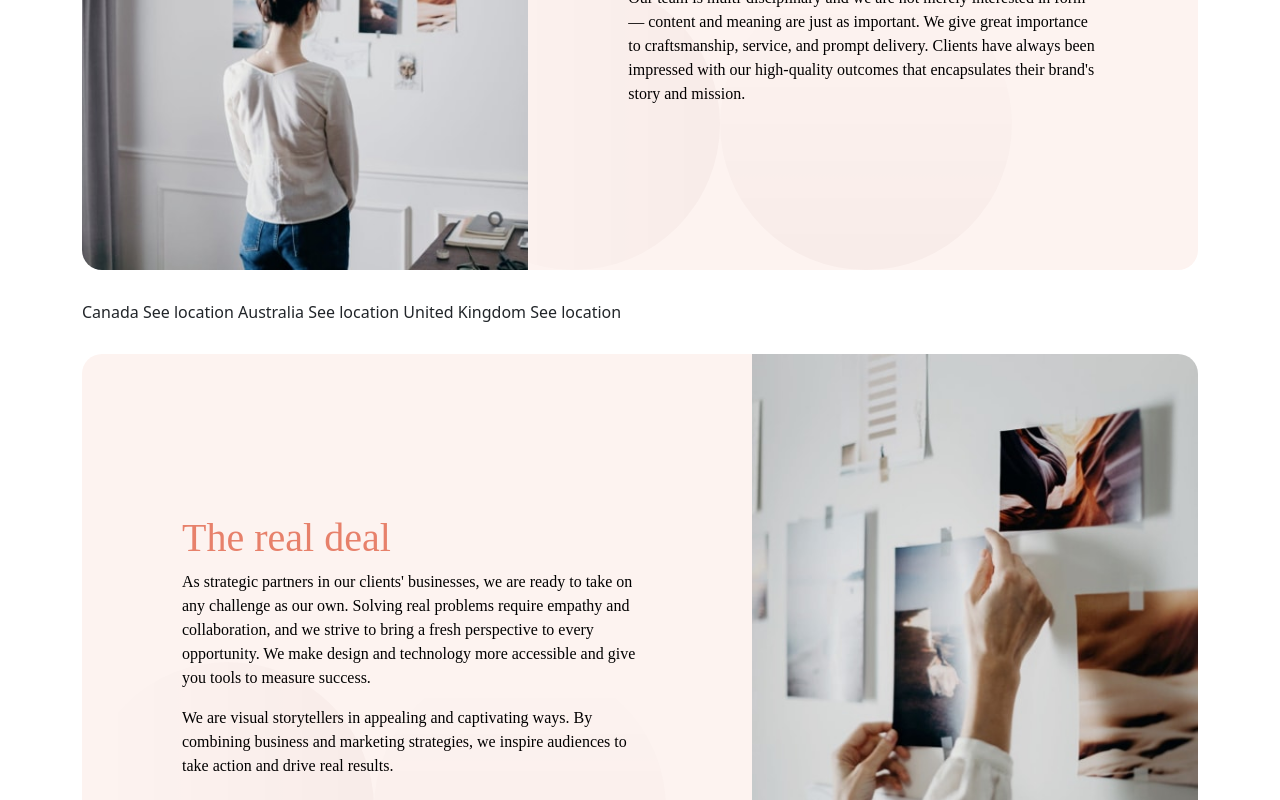
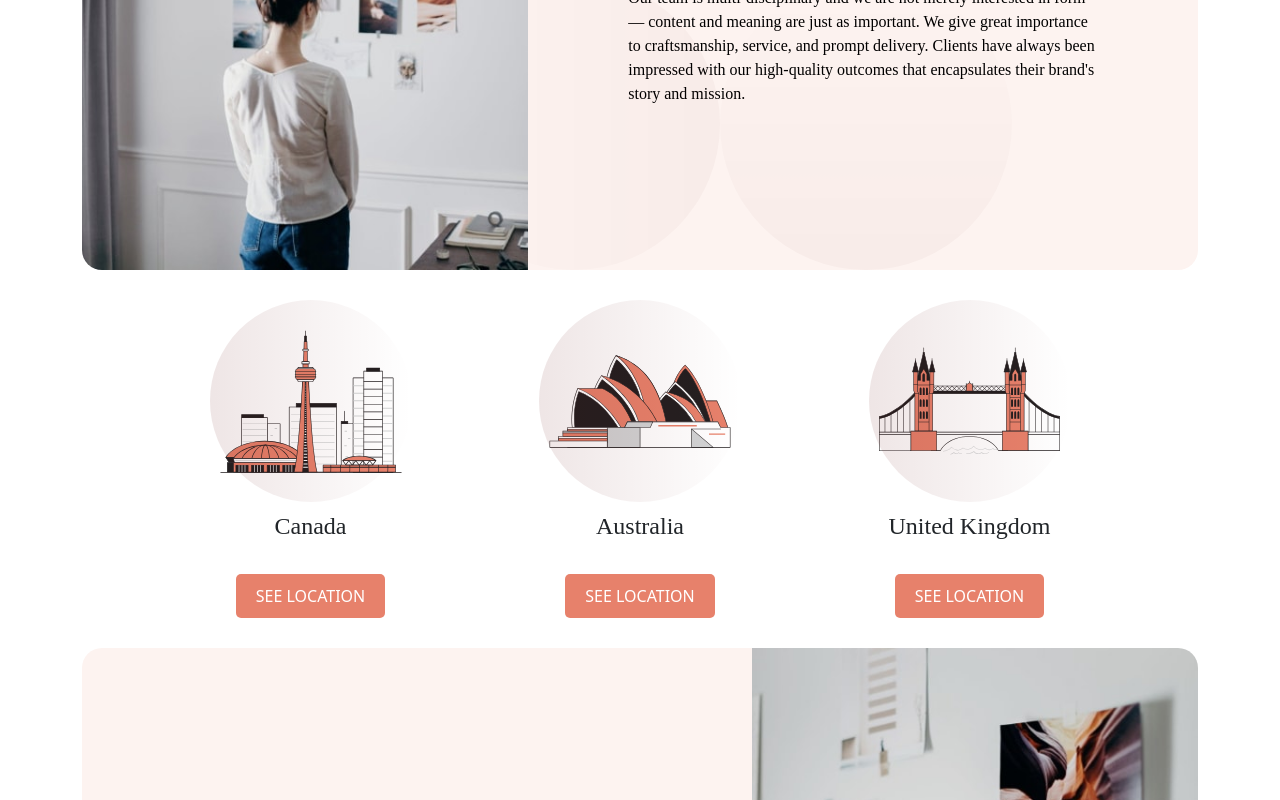
Before and after one commit to thomasgilmore/designo-multi-page-website, a React (Create React App) app: page /about in a window 1280 px wide. Shown: the part 820-1620 px from the top of the page. Built offline with nearby package versions, Linux system fonts and the light colour scheme.

Commit message:
completed About.js

```diff
--- a/src/Components/About.js
+++ b/src/Components/About.js
@@ -11,6 +11,10 @@ import imageWorldClassTalentDesktop from '../assets/about/desktop/image-world-cl
 import imageWorldClassTalentMobile from '../assets/about/mobile/image-world-class-talent.jpg';
 import imageWorldClassTalentTablet from '../assets/about/tablet/image-world-class-talent.jpg';
 import bgPatternThreeCircles from '../assets/shared/desktop/bg-pattern-three-circles.svg';
+import bgPatternSmallCirlce from '../assets/shared/desktop/bg-pattern-small-circle.svg';
+import illustrationAustralia from '../assets/shared/desktop/illustration-australia.svg';
+import illustrationCanada from '../assets/shared/desktop/illustration-canada.svg';
+import illustrationUnitedKingdom from '../assets/shared/desktop/illustration-united-kingdom.svg';
 import imageRealDealDesktop from '../assets/about/desktop/image-real-deal.jpg';
 import imageRealDealMobile from '../assets/about/mobile/image-real-deal.jpg';
 import imageRealDealTablet from '../assets/about/tablet/image-real-deal.jpg';
@@ -55,14 +59,30 @@ export default function About() {
       </div>
     </div>
 
-    Canada
-    See location
+    <div className='placesDiv'>
 
-    Australia
-    See location
+      <div className='placeCanda'>
+        <img src={illustrationCanada} alt="Canada" className='illustrationCanada' />
+        <img src={bgPatternSmallCirlce} alt="bgPatternSmallCirlce" className='bgPatternSmallCirlce' />
+        <h4>Canada</h4>
+        <button className='seeLocationButton'>See location</button>
+      </div>
 
-    United Kingdom
-    See location
+      <div className='placeAustralia'>
+        <img src={illustrationAustralia} alt="Australia" className='illustrationAustralia' />
+        <img src={bgPatternSmallCirlce} alt="bgPatternSmallCirlce" className='bgPatternSmallCirlce' />
+        <h4>Australia</h4>
+        <button className='seeLocationButton'>See location</button>
+      </div>
+
+      <div className='placeUnitedKingdom'>
+        <img src={illustrationUnitedKingdom} alt="United Kingdom" className='illustrationUnitedKingdom' />
+        <img src={bgPatternSmallCirlce} alt="bgPatternSmallCirlce" className='bgPatternSmallCirlce' />
+        <h4>United Kingdom</h4>
+        <button className='seeLocationButton'>See location</button>
+      </div>
+
+    </div>
 
     <div className='theRealDealContainer'>
       <div className='theRealDealDiv'>
--- a/src/Components/about.css
+++ b/src/Components/about.css
@@ -66,6 +66,39 @@
   border-radius: 20px 0 0 20px;
 }
 
+.placesDiv {
+  display: flex;
+  justify-content: space-evenly;
+}
+
+.placeCanda,
+.placeAustralia,
+.placeUnitedKingdom {
+  display: flex;
+  flex-direction: column;
+  align-items: center;
+  gap: 10px;
+}
+
+.bgPatternSmallCirlce {
+  position: absolute;
+  z-index: 5;
+}
+
+.seeLocationButton {
+  background-color: #E7816B;
+  border-radius: 5px;
+  border: none;
+  color: #fff;
+  margin: 15px 0 0 0;
+  padding: 10px 20px;
+  text-transform: uppercase;
+}
+
+.seeLocationButton:hover {
+  background-color: #FFAD9B;
+}
+
 .theRealDealContainer {
   display: flex;
   margin: 30px 0;
@@ -130,6 +163,11 @@
     border-radius: 20px 20px 0 0;
   }
 
+  .placesDiv {
+    flex-direction: column;
+    gap: 50px;
+  }
+
   .theRealDealContainer {
     flex-direction: column;
   }
```
